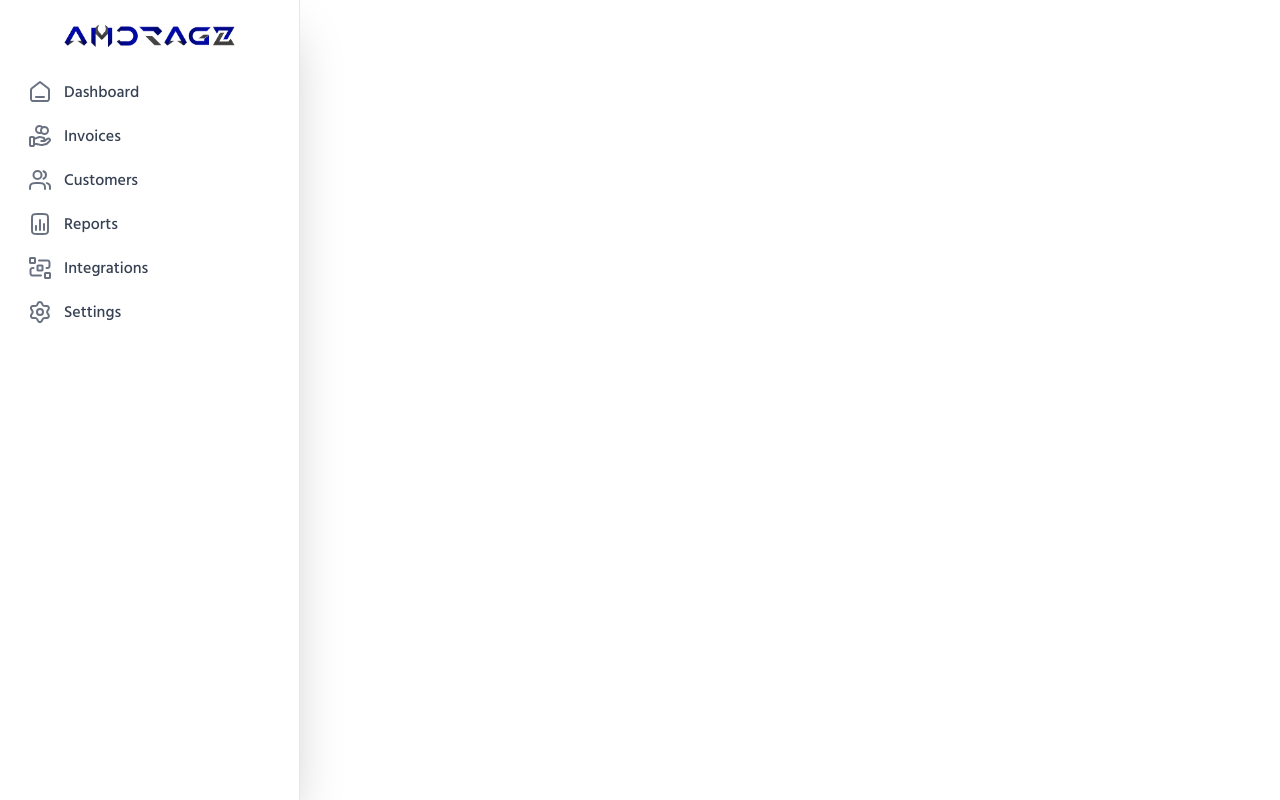
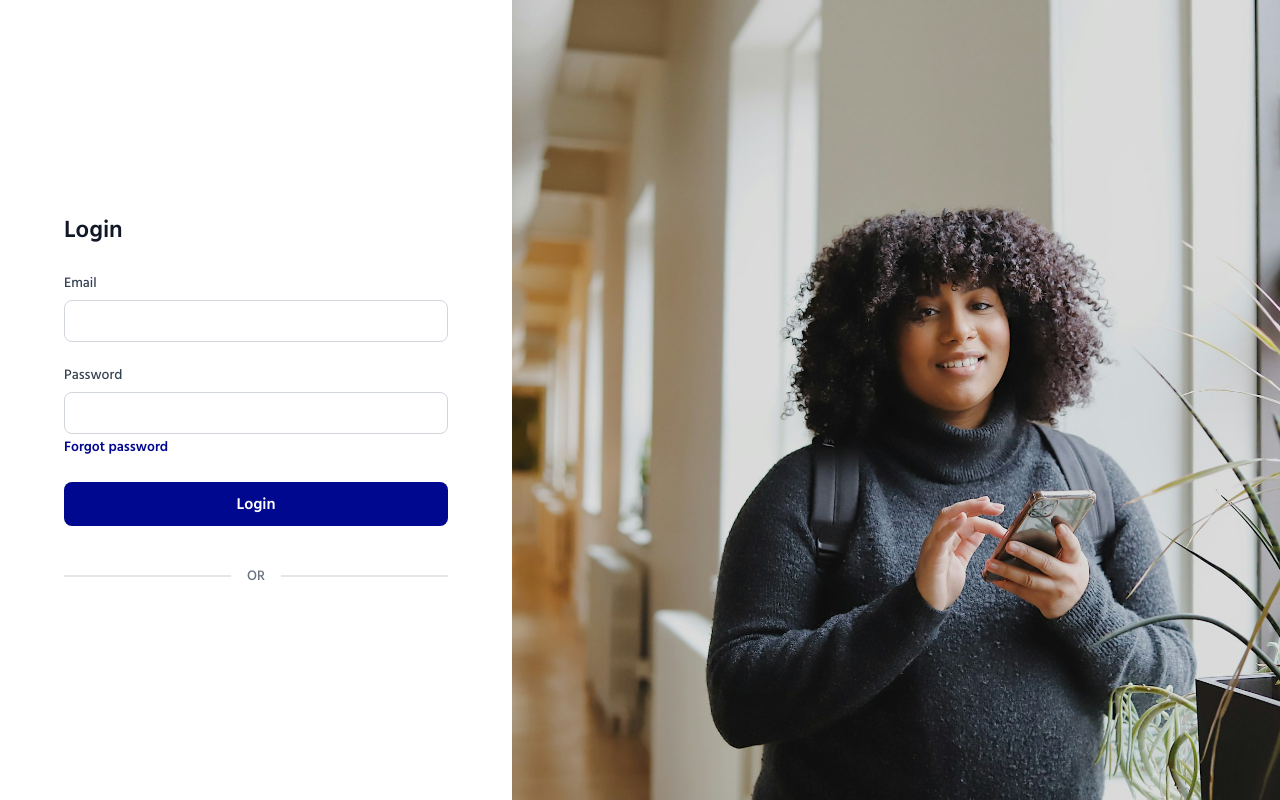
Before and after one commit to abdulkarimogaji/invoGenius_frontend, a React (Vite) app: page /login in a window 1280 px wide. Built offline with nearby package versions, Linux system fonts and the light colour scheme.

Commit message:
integrate login api

```diff
--- a/package.json
+++ b/package.json
@@ -11,12 +11,15 @@
   },
   "dependencies": {
     "@headlessui/react": "^2.2.0",
+    "@hookform/resolvers": "^4.1.2",
     "@tailwindcss/vite": "^4.0.6",
     "clsx": "^2.1.1",
     "react": "^19.0.0",
     "react-dom": "^19.0.0",
+    "react-hook-form": "^7.54.2",
     "react-router": "^7.2.0",
-    "tailwindcss": "^4.0.6"
+    "tailwindcss": "^4.0.6",
+    "yup": "^1.6.1"
   },
   "devDependencies": {
     "@eslint/js": "^9.19.0",
--- a/src/context/auth.tsx
+++ b/src/context/auth.tsx
@@ -16,10 +16,10 @@
   };
 };
 const initialState = {
-  isAuthenticated: true,
+  isAuthenticated: false,
   user_id: 0,
   token: "",
-  role: "staff",
+  role: "",
   isValidating: false,
 };
 
--- a/src/pages/Auth/LoginPage.tsx
+++ b/src/pages/Auth/LoginPage.tsx
@@ -1,26 +1,69 @@
 import { Button, Field, Fieldset, Input, Label } from "@headlessui/react";
-import { Link } from "react-router";
+import { yupResolver } from "@hookform/resolvers/yup";
+import { useForm } from "react-hook-form";
+import { Link, useNavigate } from "react-router";
+import * as yup from "yup";
+import InvoSDK from "../../utils/InvoSDK";
+import { useAuthDispatchContext } from "../../context/auth";
 
 export default function LoginPage() {
+  const authDispatch = useAuthDispatchContext();
+  const navigate = useNavigate();
+
+  const schema = yup
+    .object({
+      email: yup.string().required().email(),
+      password: yup.string().required(),
+    })
+    .required();
+
+  type FormData = yup.InferType<typeof schema>;
+
+  const {
+    register,
+    handleSubmit,
+    setError,
+    formState: { errors },
+  } = useForm({
+    resolver: yupResolver(schema),
+  });
+
+  async function onSubmit(data: FormData) {
+    try {
+      const sdk = new InvoSDK();
+      const response = await sdk.callRawAPI("/v1/api/login", "post", { email: data.email, password: data.password });
+      authDispatch({ type: "LOGIN", payload: { role: response.role, token: response.token, user_id: response.user_id } });
+      navigate("/dashboard");
+    } catch (err: any) {
+      console.log("err", err);
+      setError("root", { message: err.message });
+    }
+  }
+
   return (
     <div className="grid h-screen grid-cols-[1fr_1.5fr] items-center">
       <div className="flex h-full flex-col items-center justify-between">
         <div></div>
         <div className="w-full max-w-sm">
-          <form>
+          <form onSubmit={handleSubmit(onSubmit)}>
             <h1 className="text-2xl font-semibold text-gray-900">Login</h1>
             <Fieldset>
               <Field className={"mt-6"}>
-                <Label className="text-sm font-medium text-gray-700">Name</Label>
+                <Label className="text-sm font-medium text-gray-700">Email</Label>
                 <Input
                   className={`ring-primary-600 mt-1.5 w-full rounded-lg border border-gray-300 p-2 px-4 py-2 font-normal duration-100 outline-none focus-within:border-transparent focus-within:ring-2 focus-within:outline-none`}
+                  {...register("email")}
                 />
+                <p className="text-xs text-red-600 empty:hidden">{errors.email?.message}</p>
               </Field>
-              <Field className={"mt-6"}>
+              <Field className={"mt-5"}>
                 <Label className="text-sm font-medium text-gray-700">Password</Label>
                 <Input
                   className={`ring-primary-600 mt-1.5 w-full rounded-lg border border-gray-300 p-2 px-4 py-2 font-normal duration-100 outline-none focus-within:border-transparent focus-within:ring-2 focus-within:outline-none`}
+                  type="password"
+                  {...register("password")}
                 />
+                <p className="text-xs text-red-600 empty:hidden">{errors.password?.message}</p>
                 <Link
                   to={"/forgot-password"}
                   className="text-primary-600 mt-1 text-sm font-semibold"
@@ -29,6 +72,7 @@
                 </Link>
               </Field>
             </Fieldset>
+            <p className="text-xs text-red-600 empty:hidden">{errors.root?.message}</p>
             <Button
               type="submit"
               className={"bg-primary-600 mt-6 w-full cursor-pointer rounded-lg py-2.5 font-semibold text-white"}
--- /dev/null
+++ b/src/utils/InvoSDK.ts
@@ -0,0 +1,20 @@
+class InvoSDK {
+  async callRawAPI(endpoint: string, method: string, body: any) {
+    const result = await fetch(import.meta.env.VITE_API_URL + endpoint, {
+      method,
+      headers: {
+        "Content-Type": "application/json",
+        Authorization: "Bearer " + localStorage.getItem("token"),
+      },
+      body: JSON.stringify(body),
+    });
+    const json = await result.json();
+
+    if (result.status > 399) {
+      throw json;
+    }
+    return json;
+  }
+}
+
+export default InvoSDK;
```
Also changed, not shown: 2 other files (tests, documents, lock files or other folders).
